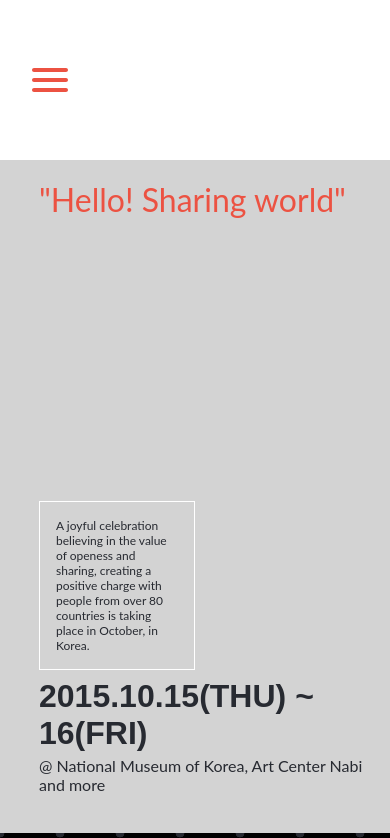
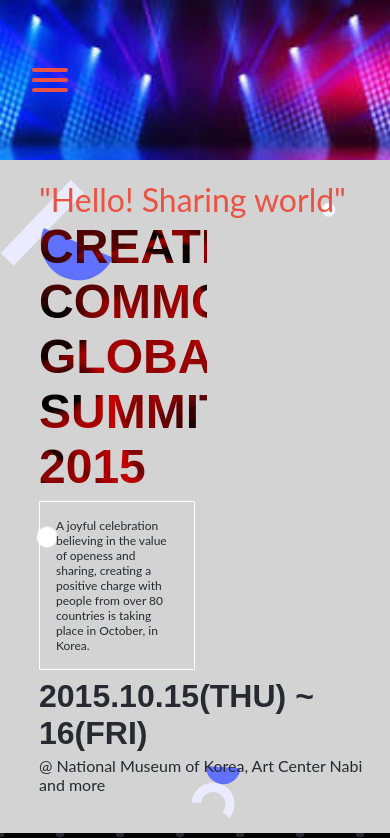
Before and after one commit to abiy006/Capstone-1, a website with bundled scripts: page index.html in a window 390 px wide. Shown: the top 838 px of the page. Built offline with nearby package versions, Linux system fonts and the light colour scheme; files whose address does not match are found by name; a web font is replaced by a local one.

Commit message:
Image path is added

```diff
--- a/CSS/style.css
+++ b/CSS/style.css
@@ -229,7 +229,7 @@
 }
 
 #body1-txt2 {
-  background-image: url("./Images/red2.jpg");
+  background-image: url("../Images/red2.jpg");
   background-repeat: repeat;
   -webkit-background-clip: text;
   -webkit-text-fill-color: transparent;
@@ -279,13 +279,13 @@
 }
 
 #mobileMenuid {
-  background-image: url("./Images/concert-menu.jpg");
+  background-image: url("../Images/concert-menu.jpg");
   background-repeat: no-repeat;
   background-size: cover;
 }
 
 #section-body1-id {
-  background-image: url("./Images/landing_desktop.svg");
+  background-image: url("../Images/landing_desktop.svg");
   background-repeat: no-repeat;
   background-size: cover;
 }
```
